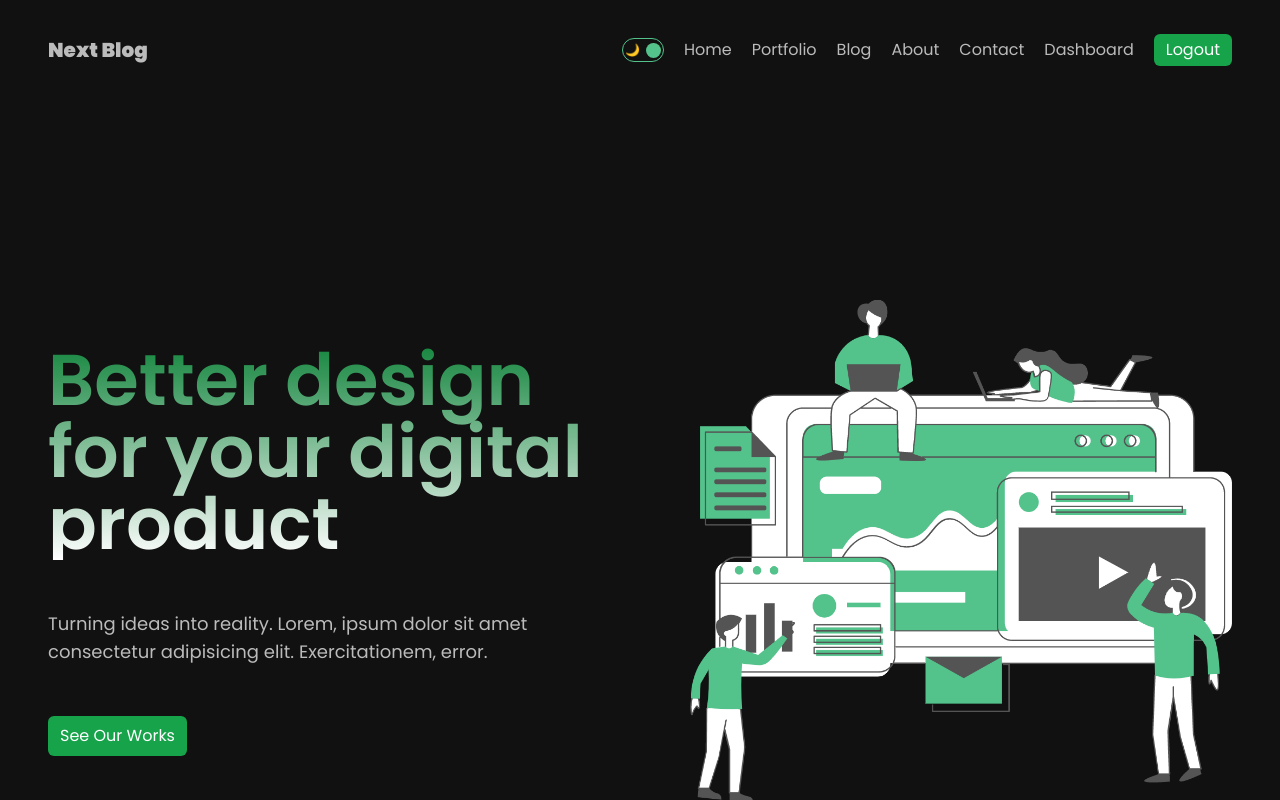
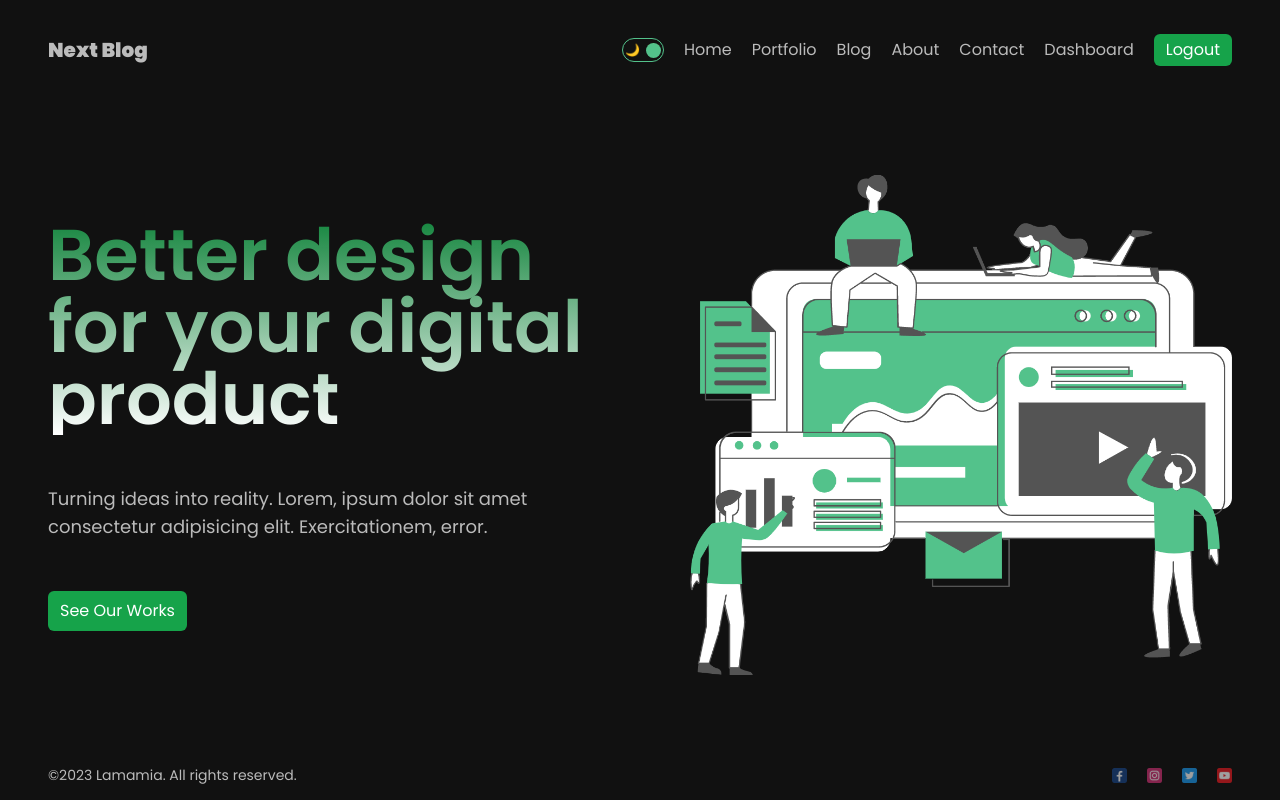
Before and after one commit to hasibahamedsakib/BlogBuzz, a Next.js app: page / in a window 1280 px wide. Built offline with nearby package versions, Linux system fonts and the light colour scheme.

Commit message:
footer updated

```diff
--- a/src/app/layout.jsx
+++ b/src/app/layout.jsx
@@ -2,6 +2,7 @@ import Navbar from '@/components/navbar/Navbar'
 import './globals.css'
 import { Inter, Poppins } from 'next/font/google'
 import { ThemeProvider } from './ThemeContext/ThemeProvider'
+import Footer from '@/components/footer/Footer'
 // import Footer from '@/components/footer/Footer'
 
 
@@ -20,7 +21,7 @@ export default function RootLayout({ children }) {
           <div className="container max-w-7xl min-h-screen my-0 mx-auto px-12 flex flex-col justify-between">
             <Navbar></Navbar>
             {children}
-            {/* <Footer></Footer> */}
+            <Footer></Footer>
           </div>
         </ThemeProvider>
       </body>
--- /dev/null
+++ b/src/components/footer/Footer.jsx
@@ -0,0 +1,18 @@
+import React from 'react';
+import styles from './footer.module.css'
+import Image from 'next/image';
+const Footer = () => {
+    return (
+        <div className={styles.container}>
+            <div>©2023 Lamamia. All rights reserved.</div>
+            <div className={styles.social}>
+                <Image src="/1.png" width={15} height={15} className={styles.icon} alt="lama dev" />
+                <Image src="/2.png" width={15} height={15} className={styles.icon} alt="lama dev" />
+                <Image src="/3.png" width={15} height={15} className={styles.icon} alt="lama dev" />
+                <Image src="/4.png" width={15} height={15} className={styles.icon} alt="lama dev" />
+            </div>
+        </div>
+    );
+};
+
+export default Footer;
--- /dev/null
+++ b/src/components/footer/footer.module.css
@@ -0,0 +1,17 @@
+.container {
+    height: 50px;
+    font-size: 14px;
+    display: flex;
+    align-items: center;
+    justify-content: space-between;
+}
+
+.social {
+    display: flex;
+    gap: 20px;
+}
+
+.icon {
+    opacity: 0.6;
+    cursor: pointer;
+}
```
